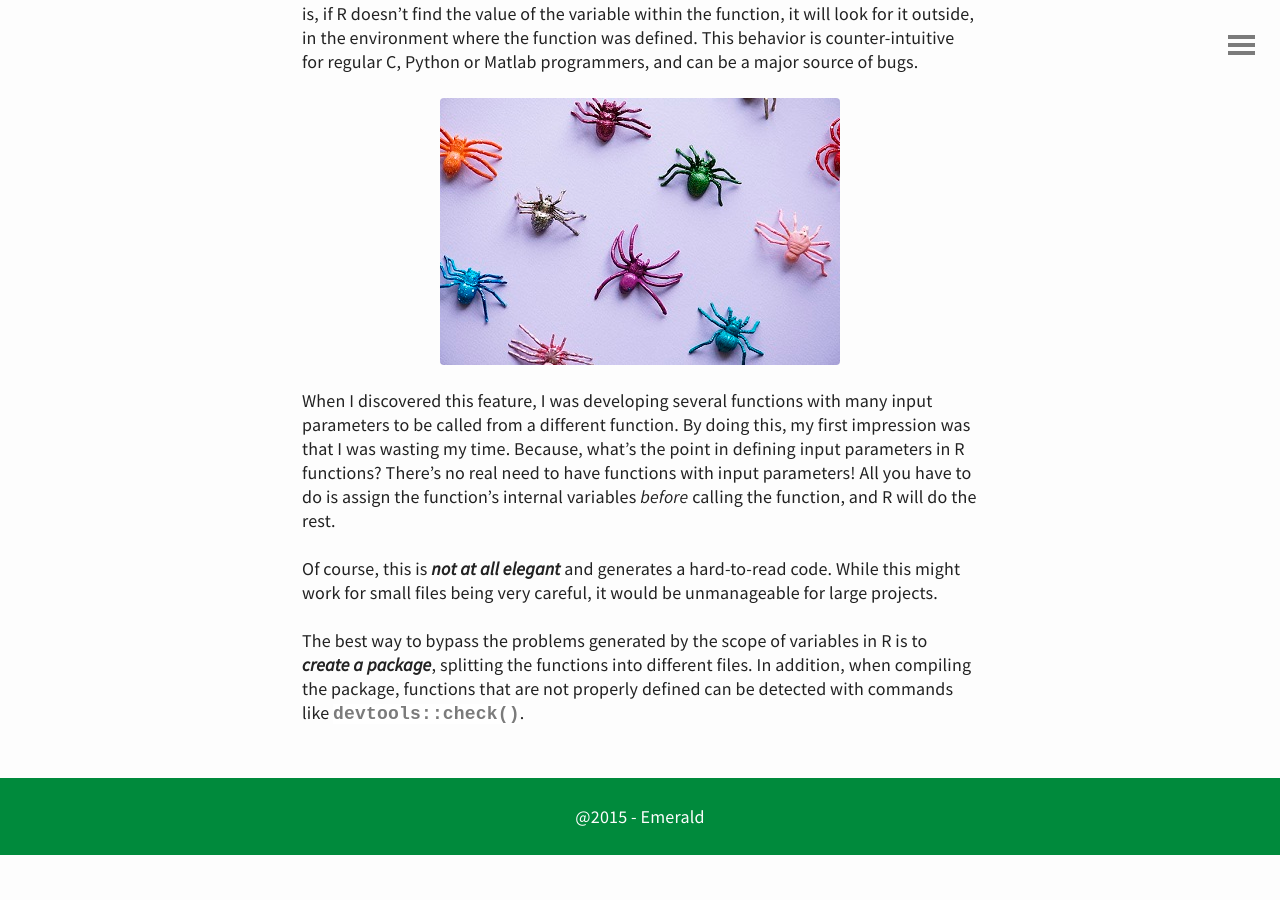
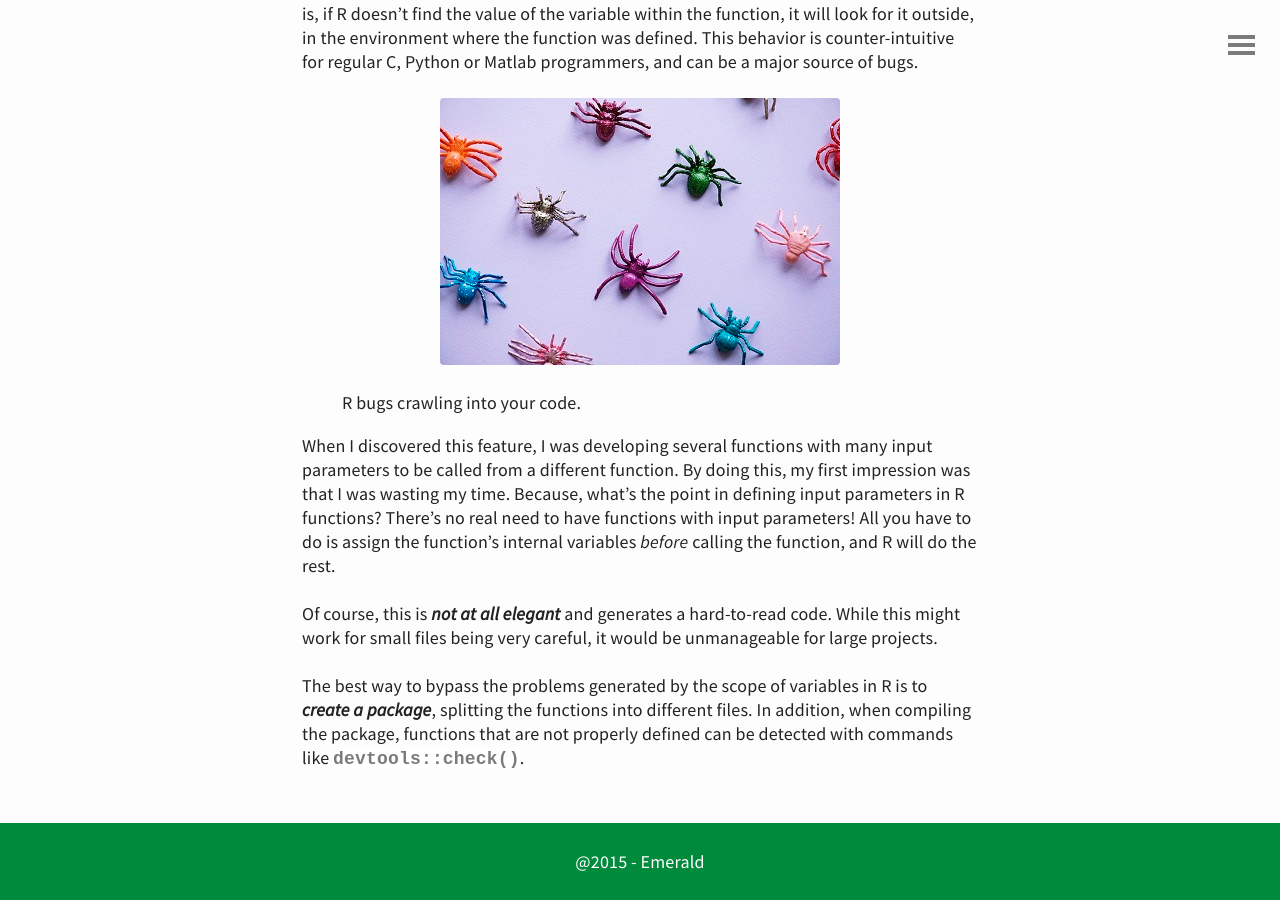
Before and after one commit to quesadagranja/quesadagranja.github.io, a Jekyll site: the page built from _posts/2020-12-13-scope-variables-r.md, in a window 1280 px wide and 900 px high, scrolled down 904 px. Built offline with Jekyll 4.4.1, drawn with Linux system fonts in a browser that asks for light colours; before the commit the page ends 1759 px from its top, so only the background shows below that.

Commit message:
new way of including images

```diff
--- /dev/null
+++ b/_includes/image.html
@@ -0,0 +1,4 @@
+<figure class="image">
+  <img src="{{ include.url }}" alt="{{ include.description }}">
+  <figcaption>{{ include.description }}</figcaption>
+</figure>
--- a/_posts/2020-12-13-scope-variables-r.md
+++ b/_posts/2020-12-13-scope-variables-r.md
@@ -4,6 +4,7 @@ title: Scope of variables in R
 One of the things I liked the least about R when I was learning to program in it was the **scope of variables**. Its behavior is substantially different from that of other more popular languages and can cause code errors very easily if one doesn't know how it works.
 
 Let's see a simple example.
+
 {% highlight r linenos %}
 y <- 3
 f <- function(x) {
@@ -12,6 +13,7 @@ f <- function(x) {
 {% endhighlight %}
 
 Although the `y` variable hasn't been defined within the environment of the `f` function, this program **runs correctly**.
+
 {% highlight r linenos %}
 > f(2)
 [1] 5
@@ -19,7 +21,7 @@ Although the `y` variable hasn't been defined within the environment of the `f`
 
 This is because R uses a [lexical scope](https://en.wikipedia.org/wiki/Scope_%28computer_science%29) to find the value associated with a variable. That is, if R doesn't find the value of the variable within the function, it will look for it outside, in the environment where the function was defined. This behavior is counter-intuitive for regular C, Python or Matlab programmers, and can be a major source of bugs.
 
-![Image of bugs](/img/spiders-400px.jpg "R bugs crawling into your code.")
+{% include image.html url="/img/spiders-400px.jpg" description="R bugs crawling into your code." %}
 
 When I discovered this feature, I was developing several functions with many input parameters to be called from a different function. By doing this, my first impression was that I was wasting my time. Because, what's the point in defining input parameters in R functions? There's no real need to have functions with input parameters! All you have to do is assign the function's internal variables *before* calling the function, and R will do the rest.
 
```
